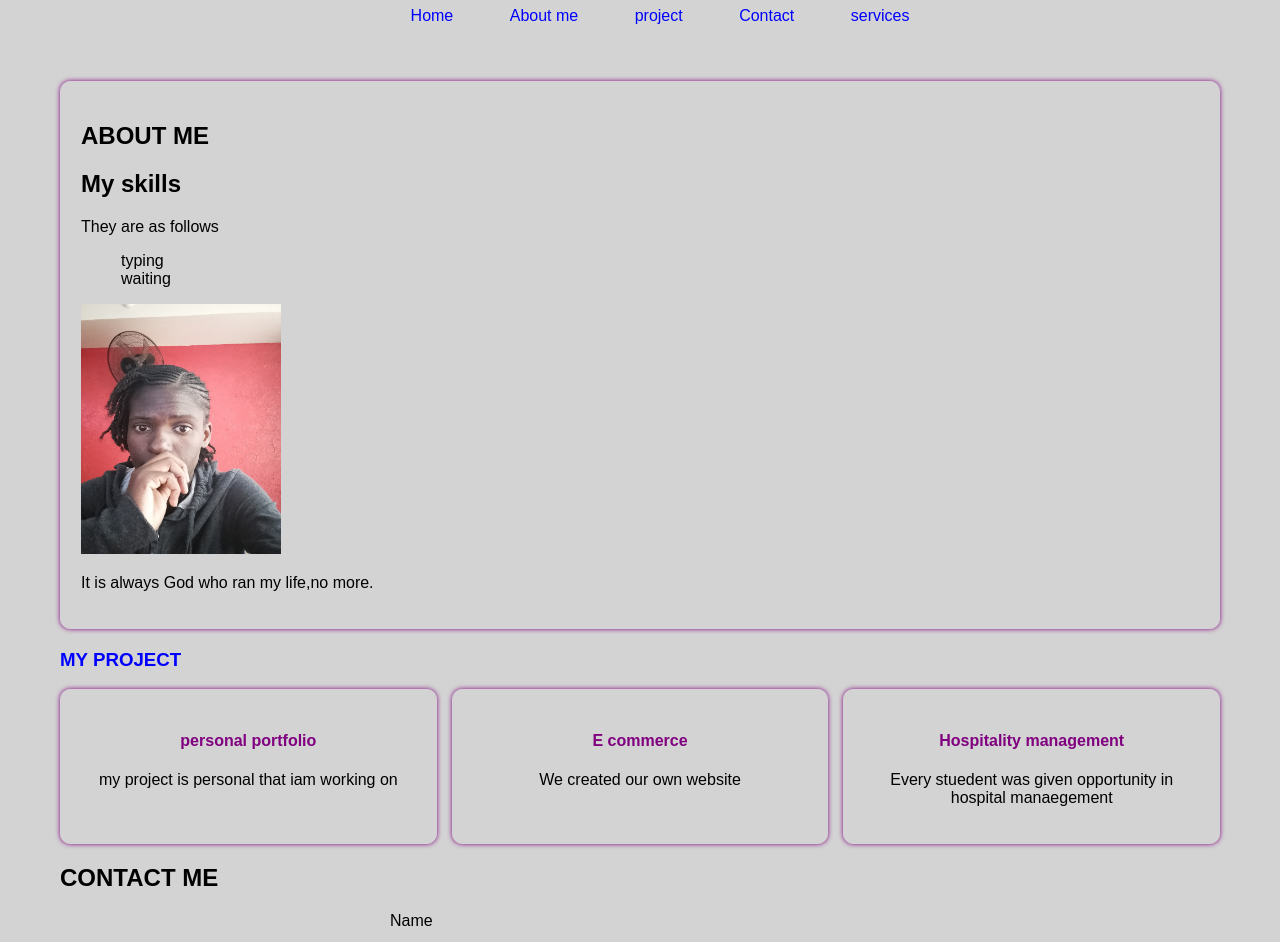
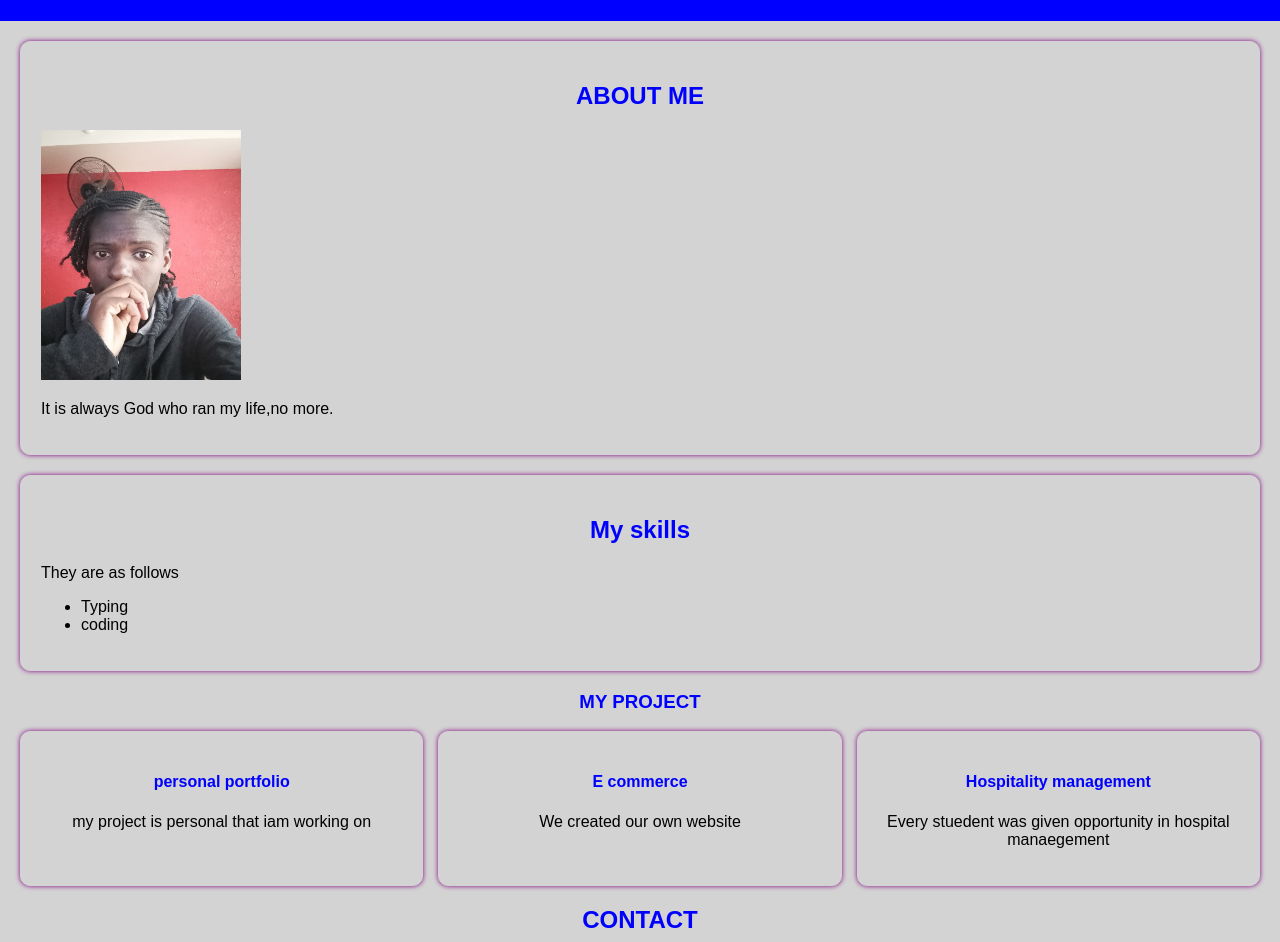
Before and after one commit to purityseverio-netizen/portfolio, a plain HTML site: page index.html in a window 1280 px wide. Shown: the part 133-1075 px from the top of the page. Drawn offline with Linux system fonts and the light colour scheme.

Commit message:
commit master

```diff
--- a/external.css
+++ b/external.css
@@ -2,14 +2,15 @@
 body  {
     background-color: lightgray;
     font-family:sans-serif;
-    margin:40px;
+    margin:0px;
 
 
 }
 header{
-  background-color: lightgray;
+  background-color: blue;
     text-align: center;
     padding:20px 2px;
+    color: white;
 }
 nav ul {
     list-style-type: none;
@@ -20,7 +21,7 @@ nav li{
 }
 nav a{
     text-decoration: none;
-    color: blue;
+    color: white;
     padding: 10px 16px;
 }
 nav a:hover{
@@ -36,6 +37,14 @@ main{
     border-radius: 50%;
 }
 #about {
+    background-color: lightgray;
+    padding: 20px;
+    border: lightgray solid 1px;
+    border-radius: 10px;
+    box-shadow: 0 0 5px purple;
+    margin-bottom: 20px
+}
+#skills {
     background-color: lightgray;
     padding: 20px;
     border: lightgray solid 1px;
@@ -66,14 +75,24 @@ main{
 }
 h3{
     color: blue;
+    text-align: center;
 
 }
 
 h4{
-    color: purple;
+    color: blue;
 }
-#contact h5{
+h2{
+    color: blue;
+    text-align: center;
+}
+h5{
+    text-align: center;
+    color: blue;
+}
+#contact h2{
     text-align:center;
+
 }
 .contact-form{
     display: flex;
@@ -103,7 +122,7 @@ h4{
     font-size: larger;
 }
 footer{
-    background-color: lightgray;
+    background-color: blue;
     padding: 20px;
     text-align: center;
     color: white;
--- a/index.html
+++ b/index.html
@@ -28,17 +28,20 @@
 <main>
     <section id="about">
     <h2>ABOUT ME</h2>
-        <h2>My skills</h2>
-        <p>They are as follows</p>
-        <ul>
-            <l1>typing</l1>
-            <br>
-            <l1>waiting</l1>
-        </ul>
+
         <img src="static/images/pur2.jpg" alt="" height="250" width="200">
     <p>It is always God who ran my life,no more.</p>
 
         </section>
+    <section id="skills">
+        <h2>My skills</h2>
+        <p>They are as follows</p>
+        <ul>
+            <li>Typing</li>
+            <li>coding</li>
+        </ul>
+    </section>
+
 <!--project section-->
     <section id="project">
         <h3>MY PROJECT</h3>
@@ -67,7 +70,7 @@
     </section>
 <!--contact section-->
     <section id="contact">
-        <h2>CONTACT ME</h2>
+        <h2>CONTACT</h2>
             <form action="" class="contact-form">
             <label for="name">Name</label>
             <input type="text" id="name" placeholder="Enter your name" required>
```
